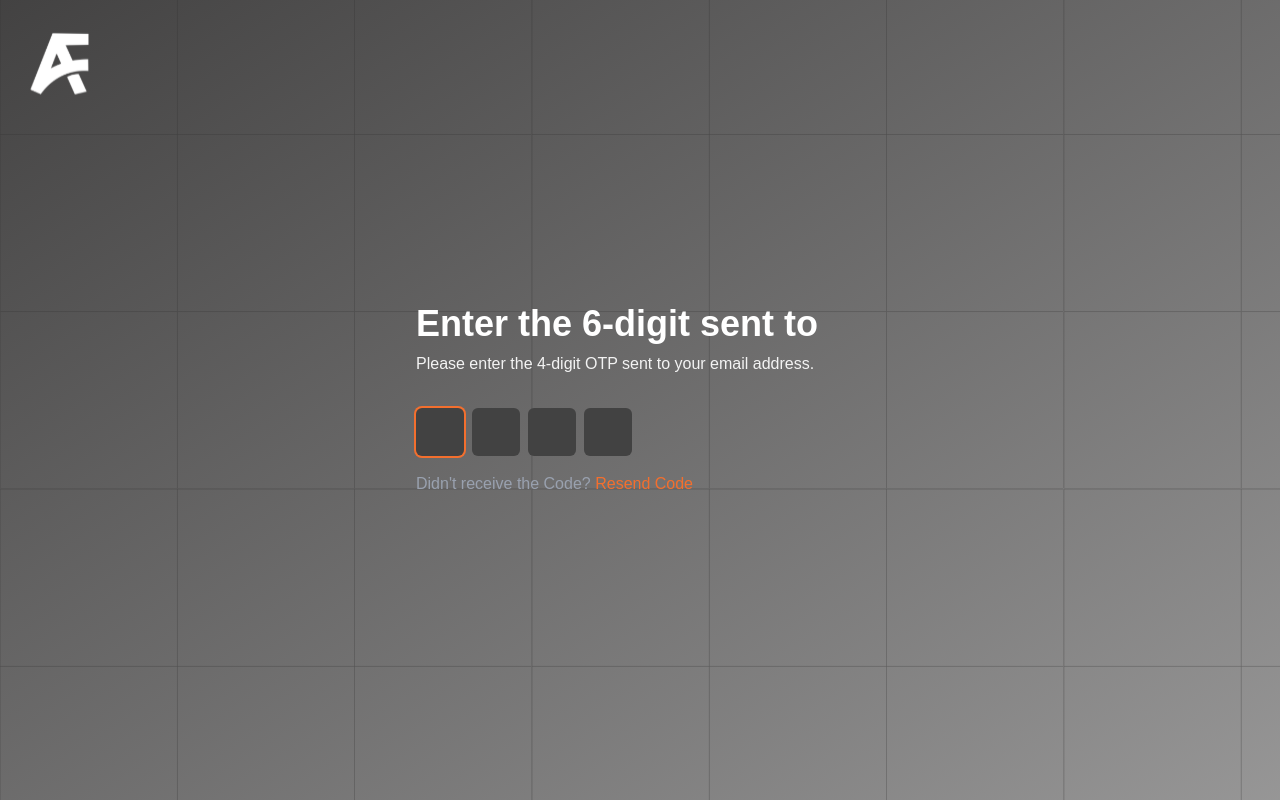
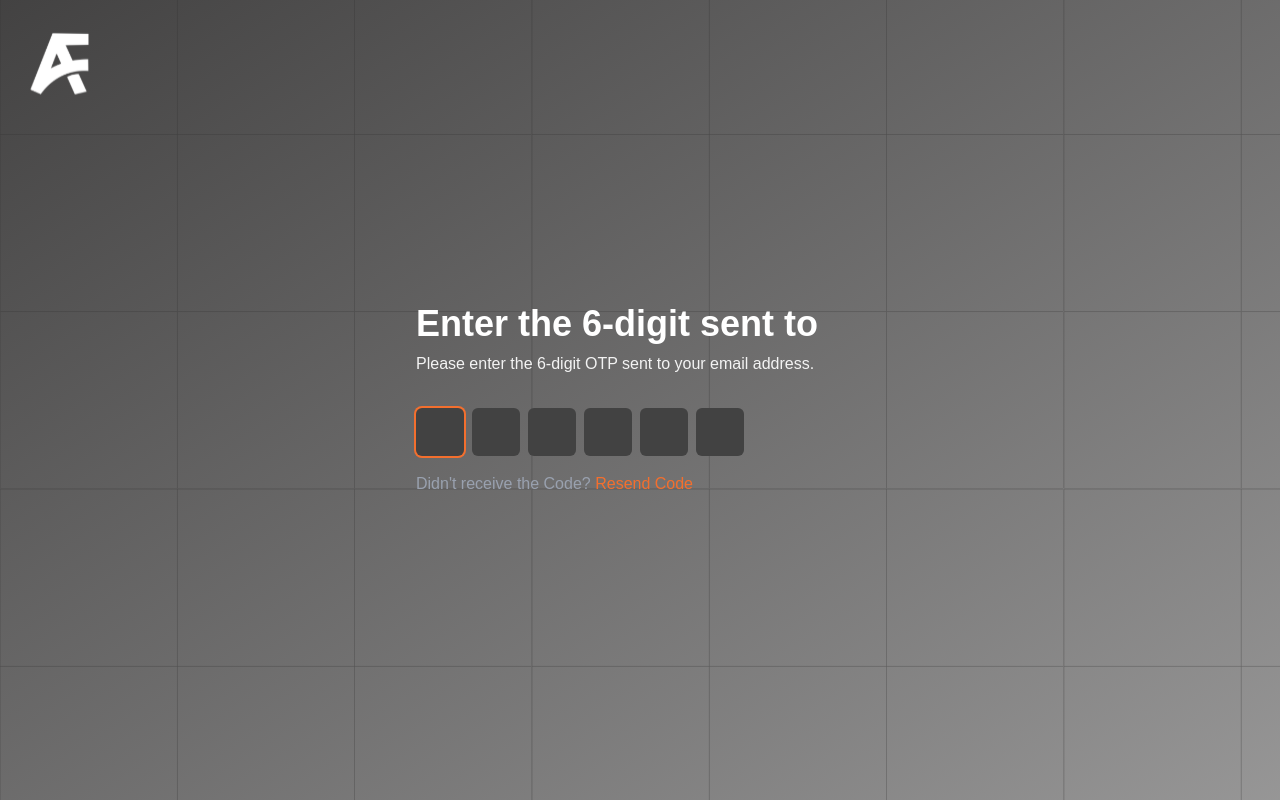
Before and after one commit to jsax4life/fars-web, a Next.js app: page /OTP in a window 1280 px wide. Built offline with nearby package versions, Linux system fonts and the light colour scheme.

Commit message:
feet: complete reset password

```diff
--- a/src/components/auth/OTP.tsx
+++ b/src/components/auth/OTP.tsx
@@ -18,7 +18,7 @@ const OTP: React.FC = () => {
   }, []);
 
   useEffect(() => {
-    if (otp.length === 4) {
+    if (otp.length === 6) {
       setLoading(true);
       setTimeout(() => {
         setLoading(false);
@@ -43,7 +43,7 @@ const OTP: React.FC = () => {
     const newOtp = otpArray.join("");
     setOtp(newOtp);
 
-    if (numericValue && index < 3 && inputRefs.current[index + 1]) {
+    if (numericValue && index < 5 && inputRefs.current[index + 1]) {
       inputRefs.current[index + 1]?.focus();
     }
   };
@@ -82,12 +82,12 @@ const OTP: React.FC = () => {
           Enter the 6-digit sent to {email}
         </h1>
         <p className="mt-2 text-sm font-light sm:text-base text-[#f3f3f3]">
-          Please enter the 4-digit OTP sent to your email address.
+          Please enter the 6-digit OTP sent to your email address.
         </p>
 
         <div className="mt-8 space-y-4">
           <div className="flex space-x-2 justify-start">
-            {[0, 1, 2, 3].map((index) => (
+            {[0, 1, 2, 3, 4, 5].map((index) => (
               <input
                 key={index}
                 type="text"
@@ -112,5 +112,5 @@ const OTP: React.FC = () => {
     </div>
   );
 };
-//comment
+
 export default OTP;
```
